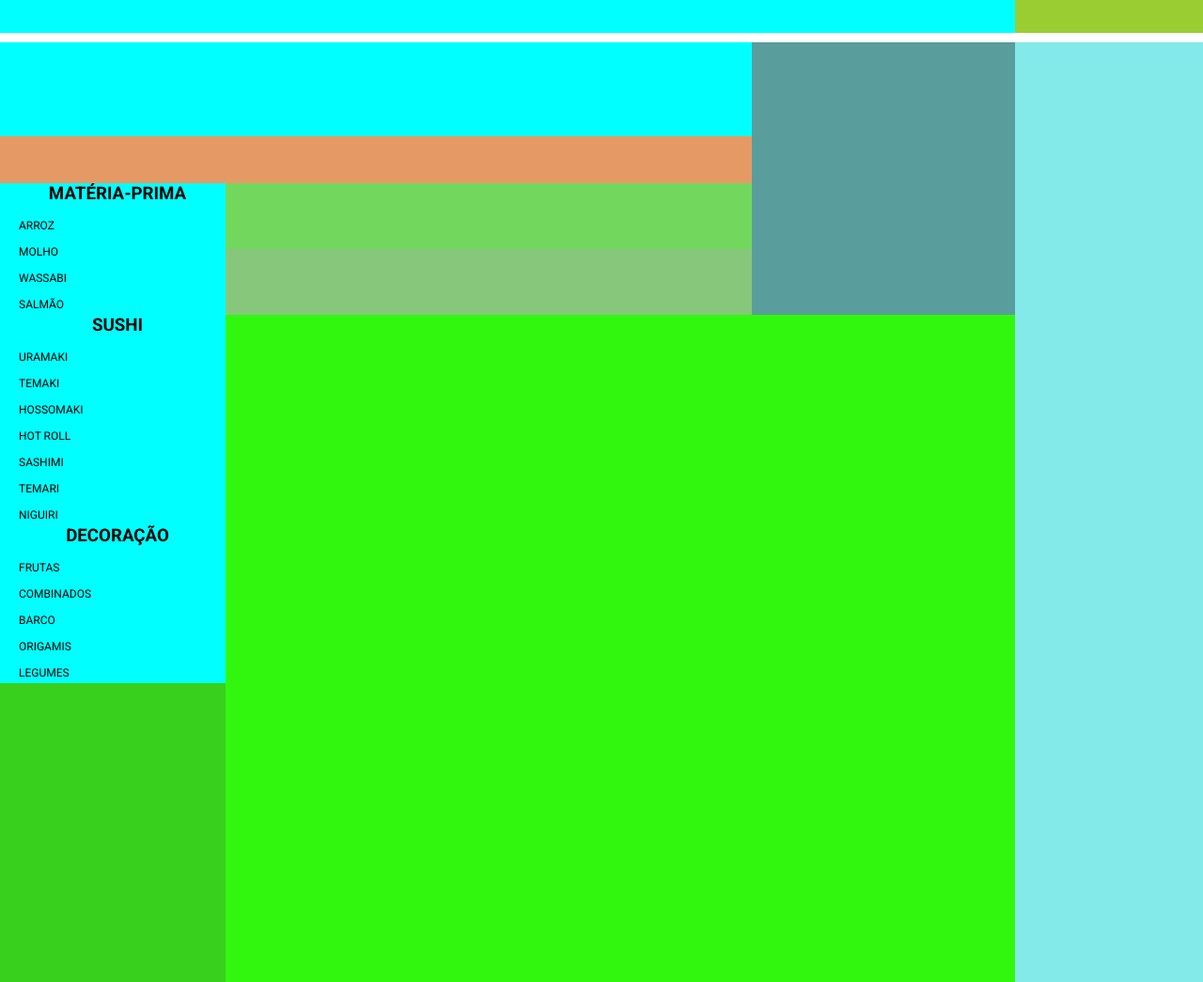
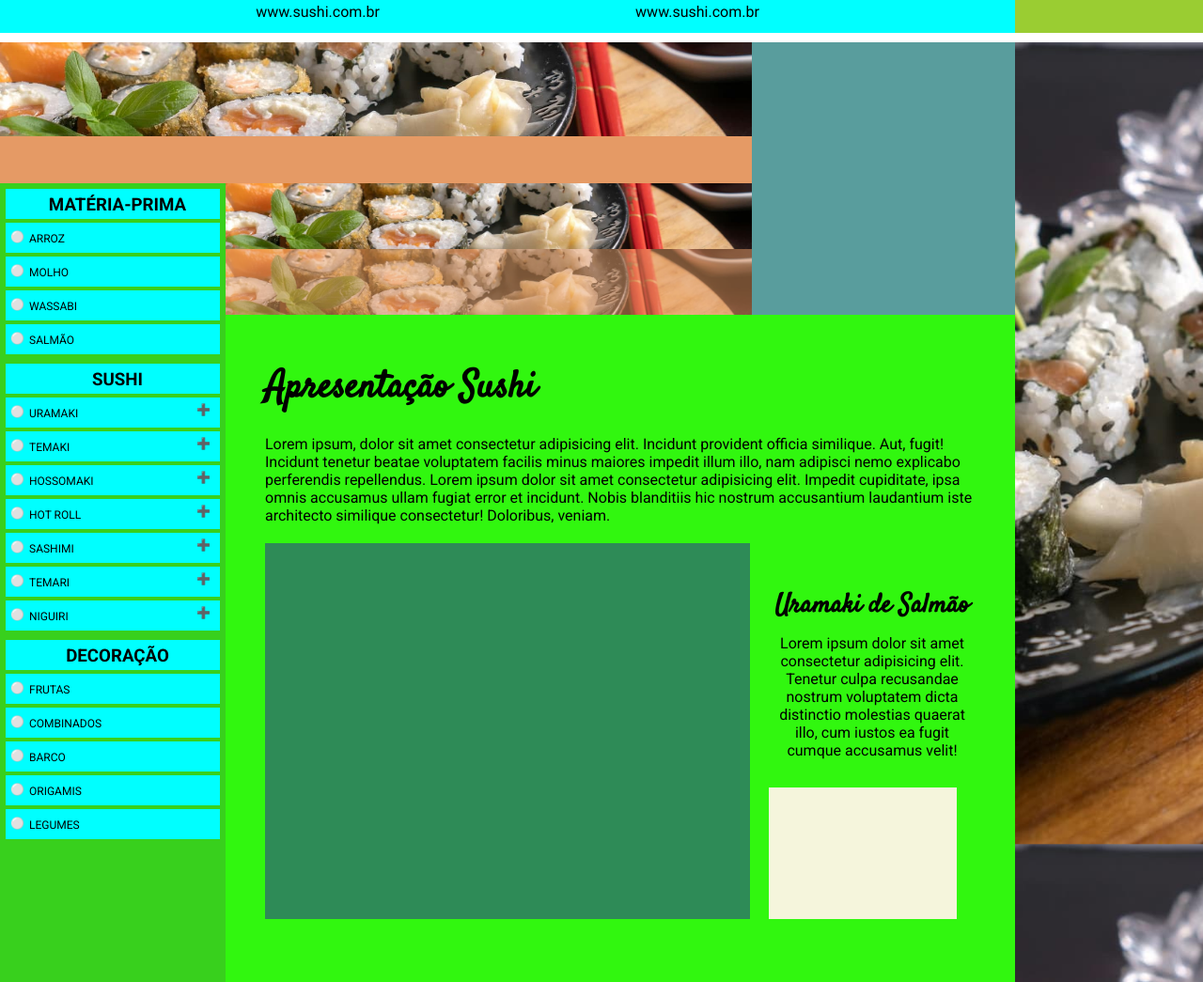
Before and after one commit to DouglasTerrero/proj_sushi, a plain HTML site: page index.html in a window 1280 px wide. Shown: the part 125-1170 px from the top of the page at 94% size. Drawn offline with Linux system fonts and the light colour scheme.

Commit message:
background fixed

```diff
--- a/css/global.css
+++ b/css/global.css
@@ -23,8 +23,9 @@ a{
 .banner{
   width: 100%;
   height: 100px;
-  background-color: brown;
   grid-column: 1/2;
+  background: brown url(../img/sushi2_1440.jpg) center center fixed;
+  background-size: cover;
 }
 .radio{
   width: 100%;
@@ -38,6 +39,9 @@ a{
   margin-top: -45px;
   background-color: aqua;
   grid-column: 1/2;
+  display: flex;
+  align-items: center;
+  justify-content: space-evenly;
 }
 
 #sushi-main{
@@ -52,6 +56,8 @@ a{
   background-color: aqua;
   grid-column-start:1;
   grid-column-end:4;
+  background: brown url(../img/sushi2_1440.jpg) center center fixed;
+  background-size: cover;
 }
 .enquete{
   background-color: rgb(89, 157, 157);
@@ -63,16 +69,23 @@ a{
   background-color: rgb(131, 233, 233);
   grid-column: 5/5;
   grid-row: 1/6;
+  background: brown url(../img/sushi2_1440.jpg) center center fixed;
+  background-size: cover;
 }
 .animation-static{
   background-color: rgb(113, 215, 93);
   grid-row: 3/3;
   grid-column: 2/4;
+  background: brown url(../img/sushi2_1440.jpg) center center fixed;
+  background-size: cover;
 }
 .animation-dinamic{
   background-color: rgb(135, 199, 123);
   grid-row: 4/4;
   grid-column: 2/4;
+  background: brown url(../img/sushi2_1440.jpg) center center fixed;
+  background-size: cover;
+  opacity: .5;
 }
 .menu-sushi{
   background-color: rgb(56, 208, 29);
@@ -84,24 +97,83 @@ a{
 }
 .menu-sushi h3{
   text-align: center;
+  padding: 6px 0;
+  margin-top: 6px;
 }
 .menu-sushi li a{
   font-size: 0.75rem;
   width: 100%;
   height: 100%;
-  display: inline-block;
-  padding: 10px;
+  display: block;
+  padding: 10px 15px;
+  position: relative;
 }
 .menu-sushi h3, .menu-sushi li{
   background-color: aqua;
-  width: 100%;
-  height: 1.75rem;
+  width: 95%;
+  margin-left: 6px;
+  height: 2rem;
   display: inline-block;
   text-transform: uppercase;
   padding-left: 10px;
+  margin-bottom: 4px;
+}
+.menu-sushi a::before{
+  content: "⚪";
+  position: absolute;
+  left: -5px;
+  top: 8px;
+}
+.sushi-menu a::after{
+  content: "➕";
+  position: absolute;
+  right: 10px;
+  top: 6px;
+}
+.menu-sushi a:hover::before{
+  content: "🔴";
+}
+.container-desc{
+  max-width: 90%;
+  margin: 0 auto;
+  margin-top: 50px;
+}
+.container-desc h1{
+  margin-bottom: 20px;
+  font-family: Satisfy,serif;
+  font-size: 2.5rem;
+}
+.container-desc p{
+  margin-bottom: 20px;
 }
 .desc-sushi{
   background-color: rgb(49, 247, 15);
   grid-column: 2/5;
   grid-row: 5/6;
 }
+.video-layout{
+  display: flex;
+  gap: 20px;
+}
+.video-embbed{
+  width: 620px;
+  height: 400px;
+  background-color: seagreen;
+}
+.video-desc{
+  max-width: 220px;
+  display: flex;
+  flex-direction: column;
+  gap: 10px;
+  justify-content: flex-end;
+  text-align: center;
+}
+.video-desc h2{
+  font-family: Satisfy, serif;
+  font-size: 1.75rem;
+}
+.img-sushi{
+  width: 200px;
+  height: 140px;
+  background-color: beige;
+}
--- a/index.html
+++ b/index.html
@@ -1,5 +1,5 @@
 <!DOCTYPE html>
-<html lang="en">
+<html lang="pt-br">
 <head>
   <meta charset="UTF-8">
   <meta name="viewport" content="width=device-width, initial-scale=1.0">
@@ -12,7 +12,10 @@
   <header id="sushi-banner">
     <div class="banner"></div>
     <div class="radio"></div>
-    <div class="url"></div>
+    <div class="url">
+      <p>www.sushi.com.br</p>
+      <p>www.sushi.com.br</p>
+    </div>
   </header>
   <main id="sushi-main">
     <div class="anuncio-sup"></div>
@@ -54,7 +57,28 @@
       </div>
 
     </div>
-    <div class="desc-sushi"></div>
+    <div class="desc-sushi">
+      <div class="container-desc">
+        <h1>Apresentação Sushi</h1>
+        <p>Lorem ipsum, dolor sit amet consectetur adipisicing elit. Incidunt provident officia similique. Aut, fugit!
+          Incidunt tenetur beatae voluptatem facilis minus maiores impedit illum illo, nam adipisci nemo explicabo
+          perferendis repellendus. Lorem ipsum dolor sit amet consectetur adipisicing elit. Impedit cupiditate, ipsa omnis
+          accusamus ullam fugiat error et incidunt. Nobis blanditiis hic nostrum accusantium laudantium iste architecto
+          similique consectetur! Doloribus, veniam.</p>
+
+        <div class="video-layout">
+          <div class="video-embbed"></div>
+          <div class="video-desc">
+            <h2>Uramaki de Salmão</h2>
+            <p>Lorem ipsum dolor sit amet consectetur adipisicing elit. Tenetur culpa recusandae nostrum voluptatem dicta
+              distinctio molestias quaerat illo, cum iustos ea fugit cumque
+              accusamus velit!</p>
+              <div class="img-sushi"></div>
+          </div>
+
+        </div>
+      </div>
+    </div>
   </main>
   <footer></footer>
   <script src="js/script.js"></script>
```
Also changed, not shown: img/sushi2_1440.jpg (added), img/sushi3_1440.jpg (added), img/sushi_1440.jpg (added).
